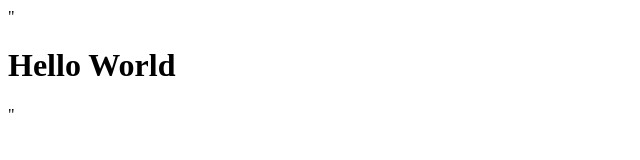
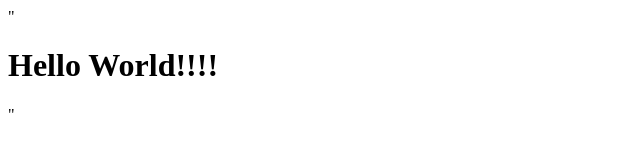
Before and after one commit to parthivsusarla/DevOps_CIA2, a plain HTML site: page index.html in a window 1280 px wide. Shown: the full height of the page, 0-640 px from the left. Drawn offline with Linux system fonts and the light colour scheme.

Commit message:
Update index.html

```diff
--- a/index.html
+++ b/index.html
@@ -1 +1 @@
-"<html><body><h1>Hello World</h1></body></html>"
+"<html><body><h1>Hello World!!!!</h1></body></html>"
```
